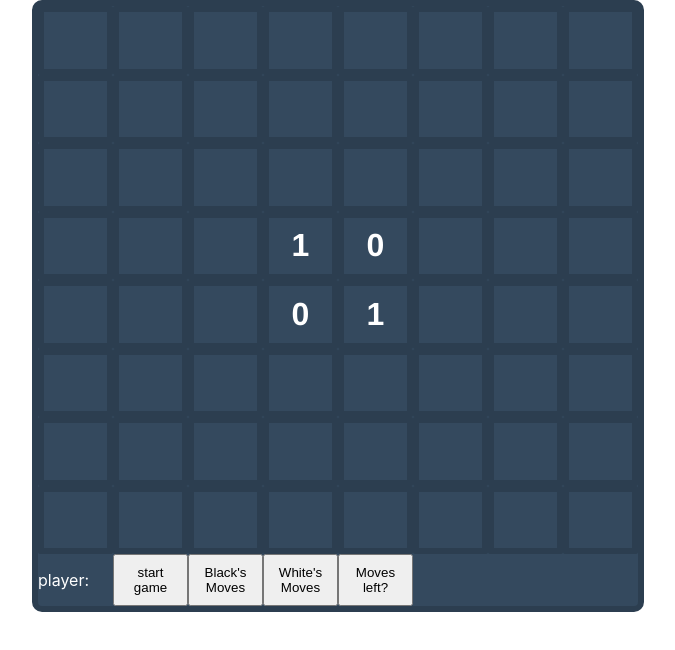
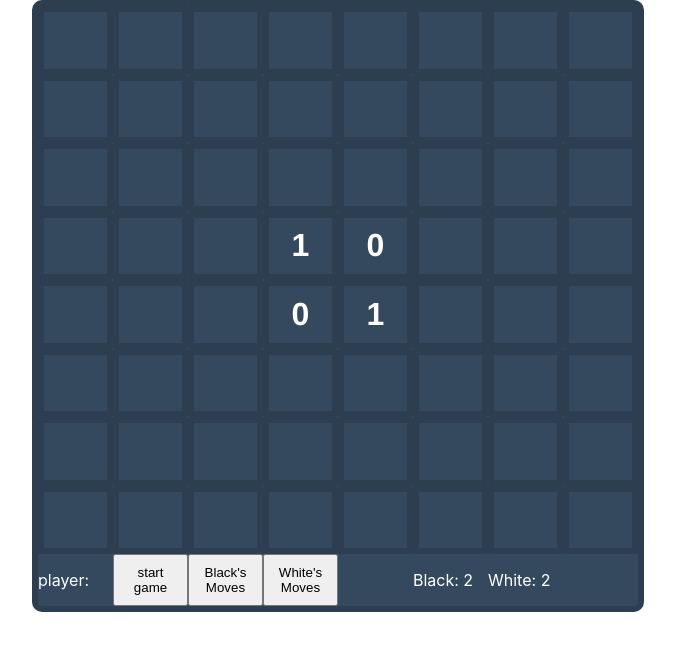
Before and after one commit to quincinia/othello-react, a React (Create React App) app: page / in a window 1280 px wide. Shown: the top 650 px of the page, without its empty margins (302-977 px from the left). Built offline with nearby package versions, Linux system fonts and the light colour scheme.

Commit message:
Added scores and endgame message

```diff
--- a/src/App.js
+++ b/src/App.js
@@ -6,10 +6,14 @@ import { initBoard, startGame, showMoves, movesLeft } from './reducers/boardRedu
 
 const App = () => {
     const dispatch = useDispatch()
-    const { board, player } = useSelector(({ board, player }) => {
+    const { board, player, blackCount, whiteCount } = useSelector(({ board, player }) => {
+        let flat = board.flat()
+        console.log(flat)
         return {
-            board: board.flat().map((props) => <Cell {...props} />),
+            board: flat.map((props) => <Cell {...props} />),
             player,
+            blackCount: flat.reduce((count, cell) => cell.value === '1' ? count+1 : count, 0),
+            whiteCount: flat.reduce((count, cell) => cell.value === '0' ? count+1 : count, 0)
         }
     })
     useEffect(() => dispatch(initBoard()), [])
@@ -30,7 +34,9 @@ const App = () => {
             <button onClick={onClick}>start game</button>
             <button onClick={playerTurn('1')}>Black's Moves</button>
             <button onClick={playerTurn('0')}>White's Moves</button>
-            <button onClick={() => dispatch(movesLeft())}>Moves left?</button>
+            <p>{player === '' ? 'Game over!' : null}</p>
+            <p>Black: {blackCount}</p>
+            <p>White: {whiteCount}</p>
         </div>
     )
 }
```
